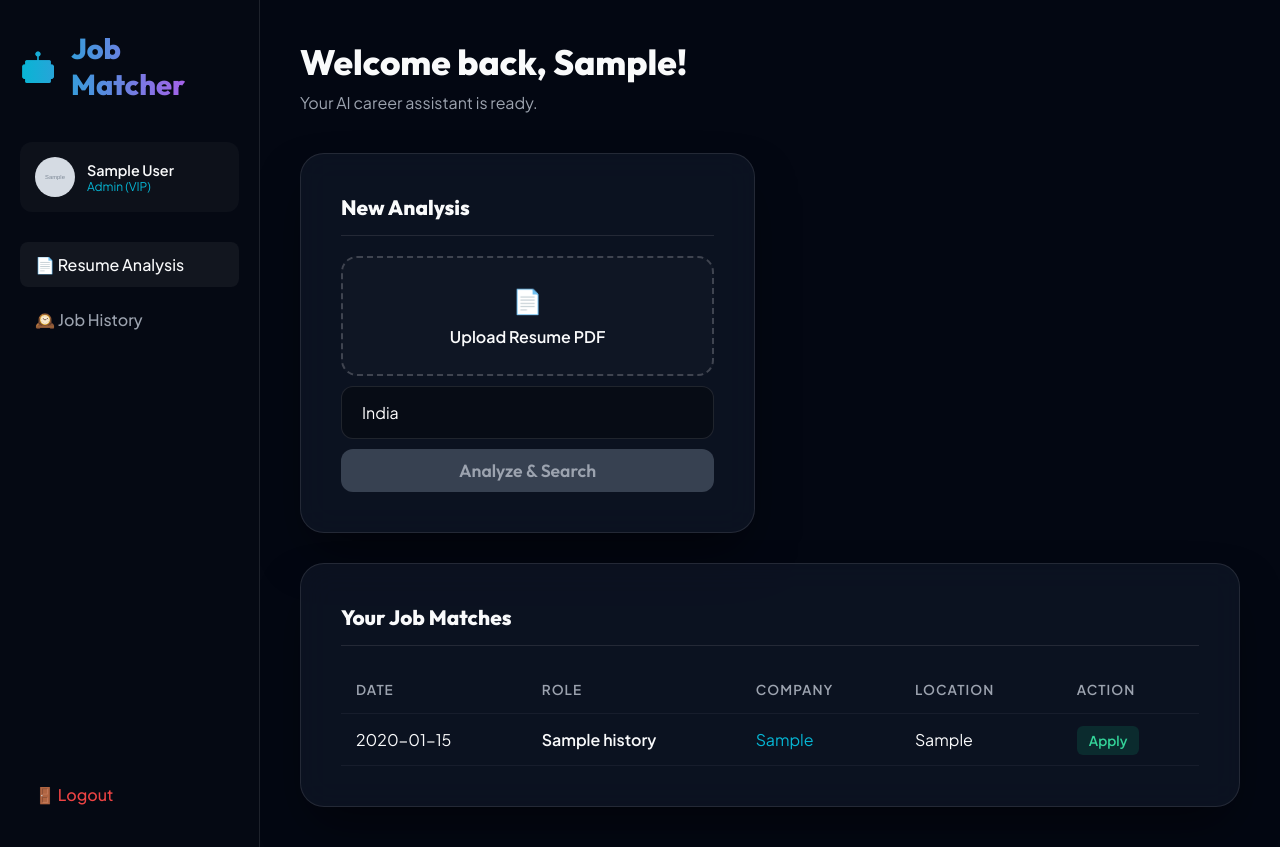
After one commit to Thebright10/Automated-Job-Bot, a Flask app: page /dashboard in a window 1280 px wide. The commit adds this page. Run offline with Flask 3, Linux system fonts and the light colour scheme; a user stored in the database is signed in; tables that the repository leaves empty hold one stand-in row (values such as "Sample post"); grey boxes marked "Sample" are stand-in pictures.

Commit message:
Upgrade to authenticated SaaS with Google Login and Background VIP Automation

````diff
--- a/app.py
+++ b/app.py
@@ -1,20 +1,78 @@
 import os
 import json
 import logging
-from flask import Flask, request, jsonify, render_template
+from datetime import datetime
+from flask import Flask, request, jsonify, render_template, redirect, url_for, session
+from flask_sqlalchemy import SQLAlchemy
+from flask_login import LoginManager, UserMixin, login_user, logout_user, login_required, current_user
+from authlib.integrations.flask_client import OAuth
 import google.generativeai as genai
 from PyPDF2 import PdfReader
 from jobspy import scrape_jobs
+from apscheduler.schedulers.background import BackgroundScheduler
+import smtplib
+from email.mime.text import MIMEText
+from email.mime.multipart import MIMEMultipart
 
 # Configure logging
 logging.basicConfig(level=logging.INFO)
 logger = logging.getLogger(__name__)
 
 app = Flask(__name__)
+app.secret_key = os.environ.get("FLASK_SECRET_KEY", "super_secret_dev_key")
 
-# Configure Gemini API
-# You must set the GEMINI_API_KEY environment variable before running.
+# Database Configuration (SQLite for local/Render, can be swapped to Postgres)
+app.config['SQLALCHEMY_DATABASE_URI'] = os.environ.get("DATABASE_URL", "sqlite:///jobs.db")
+if app.config['SQLALCHEMY_DATABASE_URI'].startswith("postgres://"):
+    app.config['SQLALCHEMY_DATABASE_URI'] = app.config['SQLALCHEMY_DATABASE_URI'].replace("postgres://", "postgresql://", 1)
+app.config['SQLALCHEMY_TRACK_MODIFICATIONS'] = False
+
+db = SQLAlchemy(app)
+login_manager = LoginManager(app)
+login_manager.login_view = 'home'
+
+# Configure Gemini
 genai.configure(api_key=os.environ.get("GEMINI_API_KEY", ""))
+
+# Configure OAuth
+oauth = OAuth(app)
+google = oauth.register(
+    name='google',
+    client_id=os.environ.get("GOOGLE_CLIENT_ID"),
+    client_secret=os.environ.get("GOOGLE_CLIENT_SECRET"),
+    access_token_url='https://accounts.google.com/o/oauth2/token',
+    access_token_params=None,
+    authorize_url='https://accounts.google.com/o/oauth2/auth',
+    authorize_params=None,
+    api_base_url='https://www.googleapis.com/oauth2/v1/',
+    client_kwargs={'scope': 'openid email profile'},
+    server_metadata_url='https://accounts.google.com/.well-known/openid-configuration'
+)
+
+# --- DATABASE MODELS ---
+
+class User(UserMixin, db.Model):
+    id = db.Column(db.Integer, primary_key=True)
+    email = db.Column(db.String(120), unique=True, nullable=False)
+    name = db.Column(db.String(120))
+    avatar = db.Column(db.String(255))
+    is_admin = db.Column(db.Boolean, default=False)
+    created_at = db.Column(db.DateTime, default=datetime.utcnow)
+
+class JobHistory(db.Model):
+    id = db.Column(db.Integer, primary_key=True)
+    user_id = db.Column(db.Integer, db.ForeignKey('user.id'), nullable=False)
+    title = db.Column(db.String(200))
+    company = db.Column(db.String(200))
+    location = db.Column(db.String(200))
+    url = db.Column(db.String(500))
+    date_found = db.Column(db.DateTime, default=datetime.utcnow)
+
+@login_manager.user_loader
+def load_user(user_id):
+    return User.query.get(int(user_id))
+
+# --- HELPER FUNCTIONS ---
 
 def extract_text_from_pdf(pdf_file):
     reader = PdfReader(pdf_file)
@@ -24,22 +82,20 @@ def extract_text_from_pdf(pdf_file):
     return text
 
 def analyze_resume_with_ai(resume_text):
-    """Uses Gemini to extract job search keywords and resume feedback."""
     try:
         model = genai.GenerativeModel('gemini-pro')
         prompt = f"""
         You are an expert tech recruiter and ATS system.
         Read the following resume text and provide exactly two things in valid JSON format:
-        1. "search_terms": An array of 2 or 3 highly specific job titles to search for based on their skills and experience level (e.g., ["Python Developer Fresher", "Junior Data Analyst"]).
+        1. "search_terms": An array of 2 or 3 highly specific job titles to search for (e.g., ["Python Developer Fresher", "Junior Data Analyst"]).
         2. "suggestions": An array of 2 or 3 short, actionable bullet points on how they can improve this resume for ATS systems.
 
         Resume text:
-        {resume_text[:4000]} # Limit text to avoid token limits
+        {resume_text[:4000]}
 
         Return ONLY valid JSON.
         """
         response = model.generate_content(prompt)
-        # Strip out markdown formatting if present
         result_text = response.text.replace("```json", "").replace("```", "").strip()
         return json.loads(result_text)
     except Exception as e:
@@ -49,11 +105,170 @@ def analyze_resume_with_ai(resume_text):
             "suggestions": ["Ensure your contact information is clearly visible at the top.", "Use strong action verbs to describe your projects."]
         }
 
+# --- VIP AUTOMATION TASK ---
+
+def run_daily_vip_job():
+    """Runs daily. Finds the admin user and emails them personalized jobs."""
+    with app.app_context():
+        # Find Sudip (Admin)
+        admin_email = os.environ.get("ADMIN_EMAIL", "adaksudip956@gmail.com")
+        admin = User.query.filter_by(email=admin_email).first()
+
+        if not admin:
+            logger.info("Admin user not yet registered in database. Skipping daily automation.")
+            return
+
+        logger.info(f"Running daily VIP job for {admin.email}...")
+
+        # Define Sudip's specific search criteria
+        search_terms = ["Software Developer Fresher", "Data Analyst Entry Level", "MCA Fresher IT"]
+        location = "India"
+
+        all_jobs = []
+        for term in search_terms:
+            try:
+                jobs_df = scrape_jobs(
+                    site_name=["indeed", "linkedin"],
+                    search_term=term,
+                    location=location,
+                    results_wanted=3,
+                    country_indeed='India'
+                )
+                if not jobs_df.empty:
+                    for _, row in jobs_df.iterrows():
+                        job = {
+                            "title": row.get('title', 'Unknown'),
+                            "company": row.get('company', 'Unknown'),
+                            "location": row.get('location', location),
+                            "url": row.get('job_url', '#')
+                        }
+                        all_jobs.append(job)
+
+                        # Save to history
+                        new_history = JobHistory(
+                            user_id=admin.id,
+                            title=job['title'],
+                            company=job['company'],
+                            location=job['location'],
+                            url=job['url']
+                        )
+                        db.session.add(new_history)
+            except Exception as e:
+                logger.error(f"Error scraping {term} in background: {e}")
+
+        db.session.commit()
+
+        # Send Email
+        gmail_user = os.environ.get("GMAIL_USER")
+        gmail_pass = os.environ.get("GMAIL_APP_PASSWORD")
+
+        if gmail_user and gmail_pass and all_jobs:
+            send_email_digest(gmail_user, gmail_pass, admin.email, all_jobs)
+
+def send_email_digest(sender, password, recipient, jobs):
+    msg = MIMEMultipart('alternative')
+    msg['Subject'] = f"🚀 Your AI Job Matcher Daily Digest - Found {len(jobs)} Roles"
+    msg['From'] = sender
+    msg['To'] = recipient
+
+    html = f"""
+    <html>
+      <body style="font-family: Arial, sans-serif; background-color: #030712; color: #fff; padding: 20px;">
+        <h2 style="color: #06b6d4;">Sudip's Automated VIP Job Bot</h2>
+        <p>Good morning! I found {len(jobs)} fresh opportunities for you today.</p>
+        <table style="width: 100%; border-collapse: collapse; margin-top: 20px;">
+          <tr>
+            <th style="border-bottom: 1px solid #333; text-align: left; padding: 10px; color: #9ca3af;">Job Title</th>
+            <th style="border-bottom: 1px solid #333; text-align: left; padding: 10px; color: #9ca3af;">Company</th>
+            <th style="border-bottom: 1px solid #333; text-align: left; padding: 10px; color: #9ca3af;">Action</th>
+          </tr>
+    """
+    for j in jobs:
+        html += f"""
+          <tr>
+            <td style="padding: 10px; border-bottom: 1px solid #222;">{j['title']}</td>
+            <td style="padding: 10px; border-bottom: 1px solid #222; color: #06b6d4;">{j['company']}</td>
+            <td style="padding: 10px; border-bottom: 1px solid #222;">
+                <a href="{j['url']}" style="background: #10b981; color: #000; padding: 5px 10px; text-decoration: none; border-radius: 4px;">Apply</a>
+            </td>
+          </tr>
+        """
+    html += """
+        </table>
+        <p style="margin-top: 20px; color: #9ca3af;">Log in to your Dashboard to view your complete history.</p>
+      </body>
+    </html>
+    """
+    msg.attach(MIMEText(html, 'html'))
+
+    try:
+        server = smtplib.SMTP('smtp.gmail.com', 587)
+        server.starttls()
+        server.login(sender, password)
+        server.sendmail(sender, recipient, msg.as_string())
+        server.quit()
+        logger.info(f"Successfully sent daily digest to {recipient}")
+    except Exception as e:
+        logger.error(f"Failed to send email: {e}")
+
+# Start Background Scheduler
+scheduler = BackgroundScheduler()
+scheduler.add_job(func=run_daily_vip_job, trigger="cron", hour=9, minute=0) # Runs every day at 9 AM
+scheduler.start()
+
+# --- WEB ROUTES ---
+
 @app.route('/')
 def home():
-    return render_template('index.html')
+    if current_user.is_authenticated:
+        return redirect(url_for('dashboard'))
+    return render_template('landing.html')
+
+@app.route('/login')
+def login():
+    if not os.environ.get("GOOGLE_CLIENT_ID"):
+        # For testing without Google OAuth credentials yet, bypass login
+        return render_template('error.html', message="Google Login is not configured yet. Set GOOGLE_CLIENT_ID in your environment variables.")
+    redirect_uri = url_for('authorize', _external=True)
+    return google.authorize_redirect(redirect_uri)
+
+@app.route('/authorize')
+def authorize():
+    token = google.authorize_access_token()
+    user_info = google.get('userinfo').json()
+
+    email = user_info['email']
+    user = User.query.filter_by(email=email).first()
+
+    if not user:
+        # Create new user
+        is_admin = (email == os.environ.get("ADMIN_EMAIL", "adaksudip956@gmail.com"))
+        user = User(
+            email=email,
+            name=user_info.get('name', ''),
+            avatar=user_info.get('picture', ''),
+            is_admin=is_admin
+        )
+        db.session.add(user)
+        db.session.commit()
+
+    login_user(user)
+    return redirect(url_for('dashboard'))
+
+@app.route('/logout')
+@login_required
+def logout():
+    logout_user()
+    return redirect(url_for('home'))
+
+@app.route('/dashboard')
+@login_required
+def dashboard():
+    history = JobHistory.query.filter_by(user_id=current_user.id).order_by(JobHistory.date_found.desc()).all()
+    return render_template('dashboard.html', user=current_user, history=history)
 
 @app.route('/api/analyze', methods=['POST'])
+@login_required
 def analyze_resume():
     if 'resume' not in request.files:
         return jsonify({"error": "No resume file provided"}), 400
@@ -63,37 +278,26 @@ def analyze_resume():
         return jsonify({"error": "Empty filename"}), 400
 
     try:
-        # 1. Extract text
         resume_text = extract_text_from_pdf(file)
         if not resume_text.strip():
-            return jsonify({"error": "Could not extract text from PDF. It may be an image-based PDF."}), 400
+            return jsonify({"error": "Could not extract text from PDF."}), 400
 
-        # 2. Analyze with Gemini
         ai_analysis = analyze_resume_with_ai(resume_text)
-
-        return jsonify({
-            "success": True,
-            "data": ai_analysis
-        })
+        return jsonify({"success": True, "data": ai_analysis})
     except Exception as e:
         logger.error(f"Error processing resume: {e}")
         return jsonify({"error": "Failed to process resume"}), 500
 
 @app.route('/api/search', methods=['POST'])
+@login_required
 def search_jobs():
     data = request.json
-    if not data or 'search_terms' not in data:
-        return jsonify({"error": "search_terms required"}), 400
-
-    search_terms = data['search_terms']
+    search_terms = data.get('search_terms', [])
     location = data.get('location', "India")
 
     all_jobs = []
-
     try:
-        # Search for each term
         for term in search_terms:
-            logger.info(f"Searching for '{term}' in '{location}'...")
             jobs_df = scrape_jobs(
                 site_name=["indeed", "linkedin"],
                 search_term=term,
@@ -104,24 +308,34 @@ def search_jobs():
 
             if not jobs_df.empty:
                 for _, row in jobs_df.iterrows():
-                    all_jobs.append({
+                    job = {
                         "title": row.get('title', 'Unknown'),
                         "company": row.get('company', 'Unknown'),
                         "location": row.get('location', location),
                         "url": row.get('job_url', '#'),
                         "source": term
-                    })
+                    }
+                    all_jobs.append(job)
 
-        return jsonify({
-            "success": True,
-            "jobs": all_jobs
-        })
+                    # Save to user history
+                    new_history = JobHistory(
+                        user_id=current_user.id,
+                        title=job['title'],
+                        company=job['company'],
+                        location=job['location'],
+                        url=job['url']
+                    )
+                    db.session.add(new_history)
+
+        db.session.commit()
+        return jsonify({"success": True, "jobs": all_jobs})
     except Exception as e:
         logger.error(f"Error scraping jobs: {e}")
-        return jsonify({"error": "Failed to scrape jobs due to rate limits or network issues."}), 500
+        return jsonify({"error": "Failed to scrape jobs."}), 500
 
 if __name__ == '__main__':
-    # Ensure templates folder exists
+    with app.app_context():
+        db.create_all() # Initialize database
     os.makedirs('templates', exist_ok=True)
     os.makedirs('static', exist_ok=True)
-    app.run(debug=True, port=5000)
+    app.run(debug=True, port=5000, use_reloader=False) # use_reloader=False prevents double scheduler trigger
--- a/requirements.txt
+++ b/requirements.txt
@@ -7,3 +7,8 @@ werkzeug==3.0.1
 gunicorn==21.2.0
 setuptools>=65.0.0
 wheel>=0.38.0
+Flask-SQLAlchemy==3.1.1
+Flask-Login==0.6.3
+Authlib==1.3.0
+APScheduler==3.10.4
+python-dotenv==1.0.0
--- a/static/style.css
+++ b/static/style.css
@@ -296,86 +296,134 @@ body {
 }
 
 /* Jobs Feed */
-.jobs-feed {
+/* --- NEW DASHBOARD STYLES --- */
+.dashboard-body {
+  display: flex;
+  min-height: 100vh;
+  padding: 0;
+}
+.sidebar {
+  width: 260px;
+  background: rgba(6, 10, 19, 0.95);
+  border-right: 1px solid var(--border);
+  padding: 30px 20px;
   display: flex;
   flex-direction: column;
-  gap: 15px;
-  max-height: 600px;
-  overflow-y: auto;
-  padding-right: 10px;
 }
-.jobs-feed::-webkit-scrollbar {
-  width: 6px;
+.sidebar-logo {
+  font-size: 1.8rem;
+  margin-bottom: 40px;
+  justify-content: flex-start;
 }
-.jobs-feed::-webkit-scrollbar-thumb {
-  background: rgba(255,255,255,0.2);
-  border-radius: 10px;
+.user-profile {
+  display: flex;
+  align-items: center;
+  gap: 12px;
+  padding: 15px;
+  background: rgba(255,255,255,0.03);
+  border-radius: 12px;
+  margin-bottom: 30px;
+}
+.avatar {
+  width: 40px; height: 40px;
+  border-radius: 50%;
+}
+.user-info {
+  flex: 1;
+  overflow: hidden;
+}
+.user-name {
+  font-weight: 600;
+  font-size: 0.9rem;
+  white-space: nowrap; text-overflow: ellipsis; overflow: hidden;
+}
+.user-role {
+  font-size: 0.75rem;
+  color: var(--accent-cyan);
+}
+.sidebar-nav {
+  display: flex;
+  flex-direction: column;
+  gap: 10px;
+  flex: 1;
+}
+.nav-item {
+  padding: 12px 15px;
+  color: var(--text-secondary);
+  text-decoration: none;
+  border-radius: 8px;
+  font-weight: 500;
+  transition: all 0.2s;
+}
+.nav-item:hover, .nav-item.active {
+  background: rgba(255,255,255,0.05);
+  color: var(--text-primary);
 }
 
-.job-card {
-  background: rgba(0,0,0,0.3);
-  border: 1px solid var(--border);
-  padding: 20px;
-  border-radius: 16px;
-  transition: transform 0.2s, background 0.2s;
-  position: relative;
+.dashboard-main {
+  flex: 1;
+  padding: 40px;
+  overflow-y: auto;
 }
-.job-card:hover {
-  transform: translateY(-3px);
-  background: rgba(255,255,255,0.03);
-  border-color: rgba(255,255,255,0.2);
+.dash-header {
+  margin-bottom: 40px;
 }
-.job-card-header {
-  display: flex;
-  justify-content: space-between;
-  align-items: flex-start;
+.dash-header h1 {
+  font-family: 'Outfit';
+  font-size: 2.2rem;
   margin-bottom: 8px;
 }
-.job-title {
-  font-family: 'Outfit', sans-serif;
-  font-size: 1.1rem;
-  font-weight: 600;
-  color: var(--text-primary);
-  text-decoration: none;
-  transition: color 0.2s;
-}
-.job-title:hover {
-  color: var(--accent-cyan);
-}
-.job-source-tag {
-  font-size: 0.75rem;
-  background: rgba(255,255,255,0.1);
-  padding: 4px 8px;
-  border-radius: 4px;
+.dash-header p {
   color: var(--text-secondary);
 }
-.job-company {
-  color: var(--accent-cyan);
-  font-size: 0.95rem;
-  margin-bottom: 8px;
+
+.dashboard-grid {
+  display: grid;
+  grid-template-columns: 1fr 1fr;
+  gap: 30px;
 }
-.job-location {
+
+.section-title {
+  font-family: 'Outfit';
+  font-size: 1.3rem;
+  margin-bottom: 20px;
+  padding-bottom: 15px;
+  border-bottom: 1px solid var(--border);
+}
+
+.table-container {
+  overflow-x: auto;
+}
+.data-table {
+  width: 100%;
+  border-collapse: collapse;
+}
+.data-table th, .data-table td {
+  padding: 15px;
+  text-align: left;
+  border-bottom: 1px solid rgba(255,255,255,0.05);
+}
+.data-table th {
   color: var(--text-secondary);
+  font-weight: 600;
   font-size: 0.85rem;
-  margin-bottom: 20px;
+  text-transform: uppercase;
+  letter-spacing: 1px;
 }
-.apply-btn {
-  display: inline-block;
-  background: rgba(255,255,255,0.1);
-  color: white;
+.data-table tbody tr:hover {
+  background: rgba(255,255,255,0.02);
+}
+.apply-btn-small {
+  background: rgba(16, 185, 129, 0.15);
+  color: #34d399;
+  padding: 6px 12px;
+  border-radius: 6px;
   text-decoration: none;
-  padding: 8px 16px;
-  border-radius: 8px;
-  font-size: 0.9rem;
-  font-weight: 500;
+  font-size: 0.85rem;
+  font-weight: 600;
   transition: background 0.2s;
 }
-.apply-btn:hover {
+.apply-btn-small:hover {
   background: var(--accent-emerald);
   color: #000;
 }
-.no-jobs {
-  text-align: center;
-  color: var(--text-secondary);
-  padding: 40px 0;
-}
--- /dev/null
+++ b/templates/dashboard.html
@@ -0,0 +1,165 @@
+<!DOCTYPE html>
+<html lang="en">
+<head>
+  <meta charset="UTF-8">
+  <meta name="viewport" content="width=device-width, initial-scale=1.0">
+  <title>Dashboard - AI Job Matcher</title>
+  <link href="https://fonts.googleapis.com/css2?family=Outfit:wght@300;400;600;800&family=Plus+Jakarta+Sans:wght@400;500;600&display=swap" rel="stylesheet">
+  <link rel="stylesheet" href="/static/style.css">
+</head>
+<body class="dashboard-body">
+
+  <div class="sidebar">
+    <div class="logo sidebar-logo">
+      <div class="logo-icon">🤖</div>
+      <span>Job Matcher</span>
+    </div>
+
+    <div class="user-profile">
+      <img src="{{ user.avatar }}" alt="Avatar" class="avatar">
+      <div class="user-info">
+        <div class="user-name">{{ user.name }}</div>
+        <div class="user-role">{{ 'Admin (VIP)' if user.is_admin else 'Standard User' }}</div>
+      </div>
+    </div>
+
+    <nav class="sidebar-nav">
+      <a href="#upload" class="nav-item active">📄 Resume Analysis</a>
+      <a href="#history" class="nav-item">🕰️ Job History</a>
+      <a href="/logout" class="nav-item" style="color: #ef4444; margin-top: auto;">🚪 Logout</a>
+    </nav>
+  </div>
+
+  <main class="dashboard-main">
+    <header class="dash-header">
+      <h1>Welcome back, {{ user.name.split(' ')[0] }}!</h1>
+      <p>Your AI career assistant is ready.</p>
+    </header>
+
+    <div class="dashboard-grid">
+
+      <!-- Upload Section -->
+      <section class="glass-card" id="upload">
+        <h3 class="section-title">New Analysis</h3>
+        <form id="uploadForm" class="upload-area">
+          <input type="file" id="resumeInput" accept=".pdf" required hidden>
+          <label for="resumeInput" class="upload-label" style="height: 120px;">
+            <div class="upload-icon" style="font-size: 24px;">📄</div>
+            <div class="upload-text" style="font-size: 1rem;">Upload Resume PDF</div>
+          </label>
+          <input type="text" id="locationInput" value="India" class="styled-input" style="margin-top: 10px;">
+          <button type="submit" class="btn-primary" id="analyzeBtn" disabled style="padding: 10px; margin-top: 10px;">Analyze & Search</button>
+        </form>
+
+        <div class="loading-state" id="loadingState">
+          <div class="spinner"></div>
+          <p id="loadingText">Analyzing...</p>
+        </div>
+      </section>
+
+      <!-- AI Feedback Section -->
+      <section class="glass-card ai-feedback" id="feedbackSection" style="display: none;">
+        <h3 class="section-title">AI Feedback</h3>
+        <ul id="suggestionsList" class="custom-list"></ul>
+        <div class="tag-container" id="searchTermsList" style="margin-top: 15px;"></div>
+      </section>
+
+    </div>
+
+    <!-- Job History Table -->
+    <section class="glass-card" id="history" style="margin-top: 30px;">
+      <h3 class="section-title">Your Job Matches</h3>
+
+      {% if history %}
+      <div class="table-container">
+        <table class="data-table">
+          <thead>
+            <tr>
+              <th>Date</th>
+              <th>Role</th>
+              <th>Company</th>
+              <th>Location</th>
+              <th>Action</th>
+            </tr>
+          </thead>
+          <tbody id="historyTableBody">
+            {% for job in history %}
+            <tr>
+              <td>{{ job.date_found.strftime('%Y-%m-%d') }}</td>
+              <td style="font-weight: 600; color: var(--text-primary);">{{ job.title }}</td>
+              <td style="color: var(--accent-cyan);">{{ job.company }}</td>
+              <td>{{ job.location }}</td>
+              <td><a href="{{ job.url }}" target="_blank" class="apply-btn-small">Apply</a></td>
+            </tr>
+            {% endfor %}
+          </tbody>
+        </table>
+      </div>
+      {% else %}
+      <p style="color: var(--text-secondary); text-align: center; padding: 20px;">No jobs found yet. Upload a resume to start searching!</p>
+      {% endif %}
+    </section>
+
+  </main>
+
+  <script>
+    // Handle file selection
+    const resumeInput = document.getElementById('resumeInput');
+    const analyzeBtn = document.getElementById('analyzeBtn');
+    const uploadLabel = document.querySelector('.upload-label');
+
+    resumeInput.addEventListener('change', (e) => {
+      if (e.target.files.length > 0) {
+        analyzeBtn.disabled = false;
+        uploadLabel.innerHTML = `<div style="color: var(--accent-cyan);">✓ ${e.target.files[0].name}</div>`;
+        uploadLabel.style.borderColor = 'var(--accent-cyan)';
+      }
+    });
+
+    document.getElementById('uploadForm').addEventListener('submit', async (e) => {
+      e.preventDefault();
+
+      const file = resumeInput.files[0];
+      const location = document.getElementById('locationInput').value;
+
+      const loadingState = document.getElementById('loadingState');
+      const feedbackSection = document.getElementById('feedbackSection');
+
+      document.getElementById('uploadForm').style.display = 'none';
+      loadingState.style.display = 'flex';
+
+      const formData = new FormData();
+      formData.append('resume', file);
+
+      try {
+        // 1. Analyze
+        const analyzeRes = await fetch('/api/analyze', { method: 'POST', body: formData });
+        const analyzeData = await analyzeRes.json();
+        if (!analyzeData.success) throw new Error(analyzeData.error);
+
+        const { search_terms, suggestions } = analyzeData.data;
+        document.getElementById('suggestionsList').innerHTML = suggestions.map(s => `<li>${s}</li>`).join('');
+        document.getElementById('searchTermsList').innerHTML = search_terms.map(t => `<span class="tag">${t}</span>`).join('');
+
+        // 2. Search
+        document.getElementById('loadingText').innerText = "Scraping live jobs...";
+        const searchRes = await fetch('/api/search', {
+          method: 'POST',
+          headers: { 'Content-Type': 'application/json' },
+          body: JSON.stringify({ search_terms, location })
+        });
+        const searchData = await searchRes.json();
+        if (!searchData.success) throw new Error(searchData.error);
+
+        // Reload page to show new history in table
+        window.location.reload();
+
+      } catch (error) {
+        alert("Error: " + error.message);
+        document.getElementById('uploadForm').style.display = 'block';
+        loadingState.style.display = 'none';
+      }
+    });
+  </script>
+</body>
+</html>
````
Also changed, not shown: templates/landing.html (added, +32 -0 lines).
